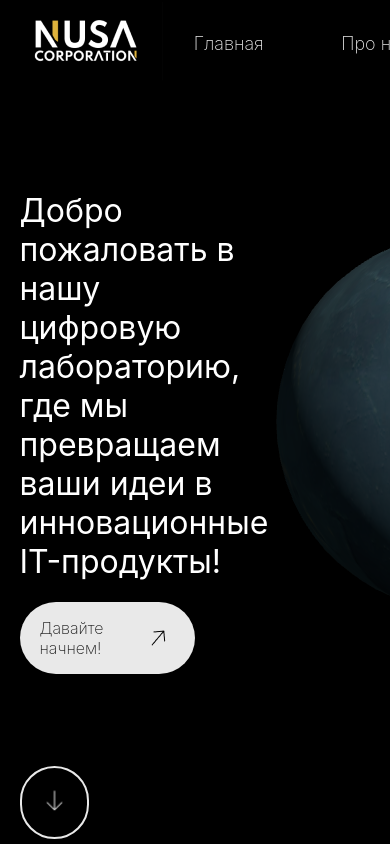
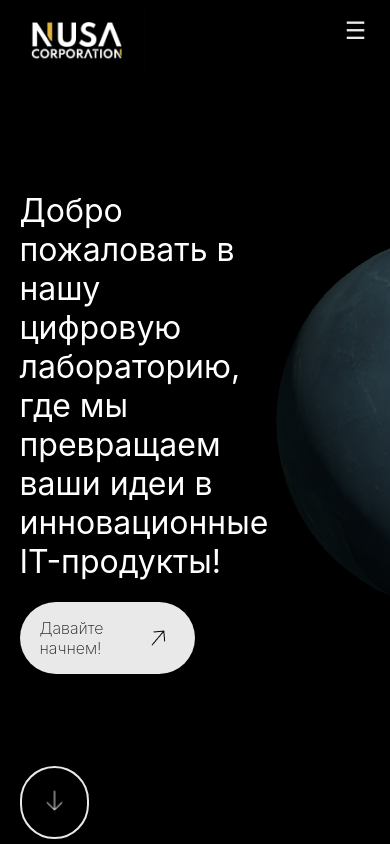
Before and after one commit to DonJuvn/NUSA, a React (Create React App) app: page / in a window 390 px wide. Shown: the top 844 px of the page. Built offline with nearby package versions, Linux system fonts and the light colour scheme.

Commit message:
menu responsive

```diff
--- a/src/App.css
+++ b/src/App.css
@@ -61,6 +61,7 @@ a {
    position: absolute;
    width: 100%;
    z-index: 1000;
+   padding-top: 1%;
 }
 #menu .container {
    width: 96%;
@@ -69,9 +70,12 @@ a {
    display: flex;
    flex-direction: row;
    justify-content: space-between;
+   align-items: center;
    width: 100%;
-   align-items: center;
    margin-top: 0.5%;
+}
+.menu .logo img {
+   height: 70px; /* Adjust logo size */
 }
 .menu .navbar {
    display: flex;
@@ -88,7 +92,6 @@ a {
    transition: 0.3s;
    text-align: center;
    z-index: 1002;
-   /* border: 1px solid red; */
 }
 .menu .navbar a:hover {
    color: #e9e9e9;
@@ -104,6 +107,59 @@ a {
    background-color: #e9e9e9;
    padding: 8px 0;
 }
+.menu-toggle {
+   display: none;
+   font-size: 24px;
+   color: #e9e9e9;
+   background: none;
+   border: none;
+   cursor: pointer;
+   z-index: 1003;
+}
+.menu-toggle:hover {
+   color: #e9e9e9;
+}
+@media (max-width: 768px) {
+   .menu {
+     position: relative; /* Ensure logo and navbar respect relative positions */
+   }
+
+   .menu .logo {
+     position: relative;
+     z-index: 1002; /* Keep the logo on top */
+   }
+
+   .menu .navbar {
+     display: flex;
+     flex-direction: column;
+     position: absolute;
+     top: 100%; /* Start below the logo */
+     left: 0;
+     width: 100%;
+     background-color: #000; /* Background for the dropdown */
+     gap: 10px;
+     padding: 0; /* Start with no padding */
+     max-height: 0; /* Collapse the navbar initially */
+     overflow: hidden; /* Hide overflowing content */
+     transition: max-height 0.5s ease, padding 0.5s ease;
+     z-index: 1001; /* Lower z-index so it appears under the logo */
+   }
+
+   .menu .navbar.open {
+      max-height: 300px;
+      padding-bottom: 20px; /* Add padding when open */
+     top: calc(100% + 10px); /* Leave some space below the logo */
+   }
+
+   .menu-toggle {
+     display: block;
+     position: absolute;
+     top: 10px;
+     right: 10px;
+     z-index: 1002; /* Keep toggle on top */
+   }
+ }
+
 
 /* About */
 #about {
@@ -453,7 +509,7 @@ p {
    /* padding: 5px; */
    border-radius: 50%; /* Ensures a circular shape */
    background: transparent; /* Default background */
-   transition:  0.3s; /* Smooth hover transition */
+   transition: 0.3s; /* Smooth hover transition */
 }
 
 .avatar img {
@@ -469,9 +525,12 @@ p {
 }
 
 .avatar:hover {
-   background: linear-gradient(to right, #F17E0C, #E95CE9); /* Gradient border effect on hover */
+   background: linear-gradient(
+      to right,
+      #f17e0c,
+      #e95ce9
+   ); /* Gradient border effect on hover */
 }
-
 
 /* Hover info */
 .avatar .hover-info {
@@ -497,7 +556,7 @@ p {
    font-family: "Chakra Petch", sans-serif;
    display: none;
 }
-.avatar:hover .hover-info{
+.avatar:hover .hover-info {
    display: flex;
    flex-direction: column;
    justify-content: space-around;
@@ -515,7 +574,7 @@ p {
    bottom: 0;
    width: 100%;
    height: 2px;
-   background: linear-gradient(to right, #F17E0C, #E95CE9);
+   background: linear-gradient(to right, #f17e0c, #e95ce9);
 }
 .avatar .hover-info #feedfack-f {
    font-weight: 400;
@@ -629,7 +688,7 @@ p {
    transform: translateY(-100px); /* Move it to its original position */
    display: flex;
 }
-#avatar:hover{
+#avatar:hover {
    transform: scale(0.9);
    padding: 5%;
    border: 1px solid #fff;
--- a/src/components/menu.jsx
+++ b/src/components/menu.jsx
@@ -1,12 +1,20 @@
-import React from "react";const Menu = () => {
+import React, { useState } from "react";
+
+const Menu = () => {
+  const [isMenuOpen, setIsMenuOpen] = useState(false);
+
+  const toggleMenu = () => {
+    setIsMenuOpen(!isMenuOpen);
+  };
+
   return (
     <div id="menu">
       <div className="container">
         <div className="menu">
           <div className="logo">
-                  <img src="img/logo.png" alt="" />
+            <img src="img/logo.png" alt="Logo" />
           </div>
-               <div className="navbar">
+          <div className={`navbar ${isMenuOpen ? "open" : ""}`}>
             <a id="white" href="#about">
               Главная
             </a>
@@ -29,6 +37,13 @@ import React from "react";const Menu = () => {
               Контакты
             </a>
           </div>
+          <button
+            className="menu-toggle"
+            onClick={toggleMenu}
+            aria-label="Toggle Menu"
+          >
+            ☰
+          </button>
         </div>
       </div>
     </div>
```
Lines whose indentation alone changed are shown as unchanged.
